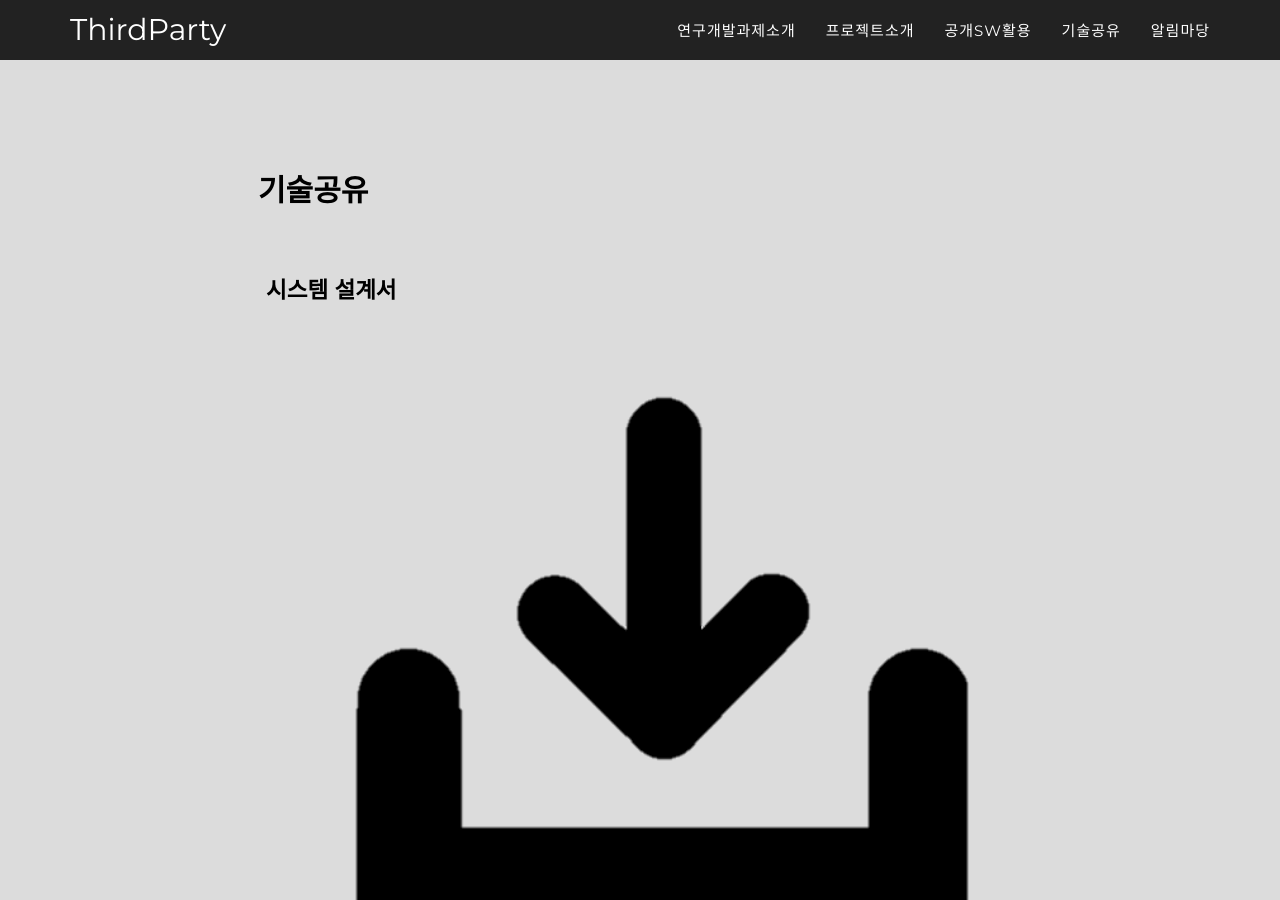
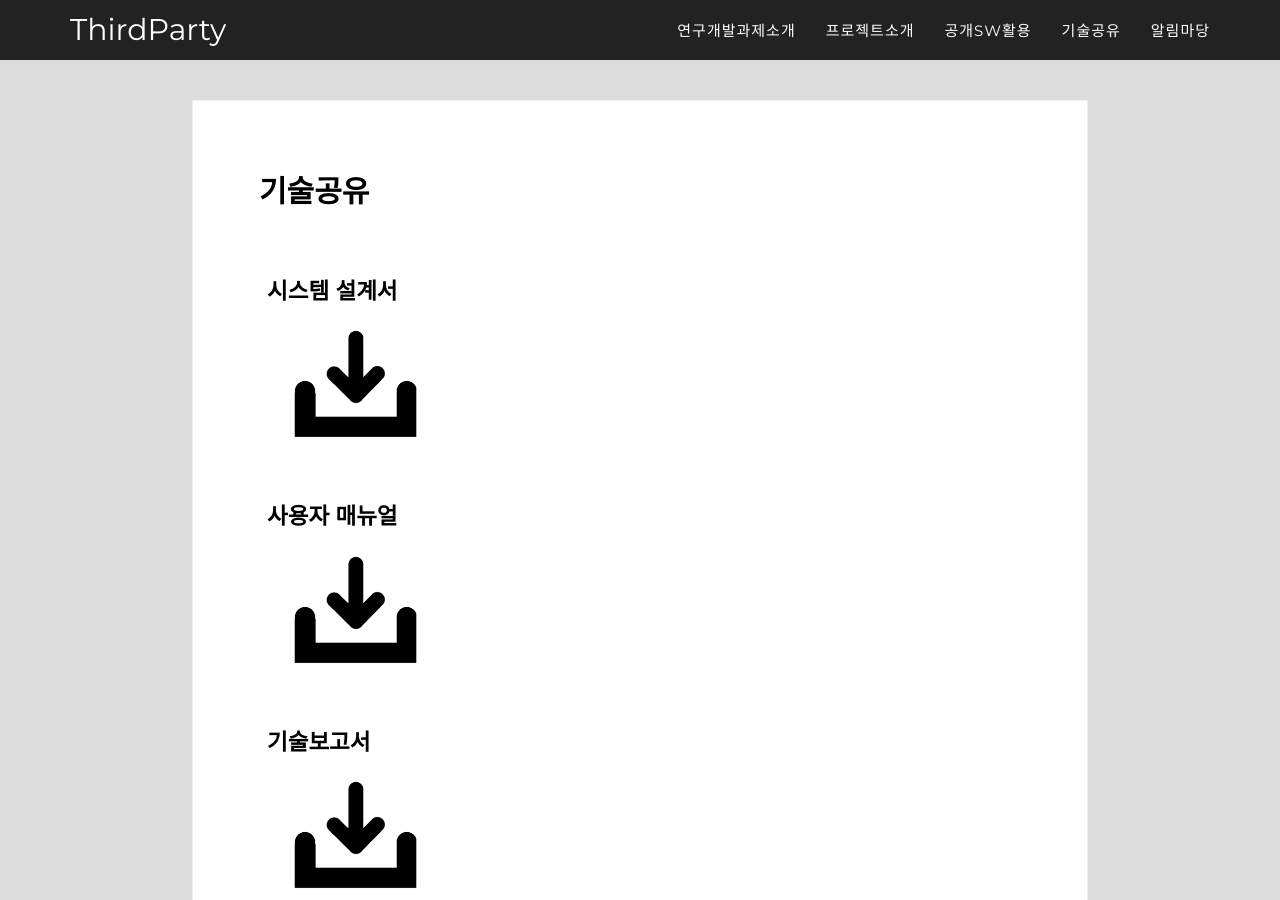
Before and after one commit to ThirdActiveDataExTech/ThirdActiveDataExTech.github.io, a Jekyll site: the page built from 2016_pages/tech-share.html, in a window 1280 px wide and 900 px high. Built offline with Jekyll 4.4.1, drawn with Linux system fonts in a browser that asks for light colours; some web fonts are replaced.

Commit message:
[css 수정]
- 이미지 크기 조절

```diff
--- a/2016_pages/tech-share.html
+++ b/2016_pages/tech-share.html
@@ -5,18 +5,18 @@ title: 기술공유
 ---
 <!--background color-->
 <body style="background: Gainsboro no-repeat fixed center;">
-<div class="event">
+<div class="event black-frame">
     <h1 class="title">{{ page.title }}</h1>
     <h2>시스템 설계서</h2>
-    <a href="#" class="portfolio-link" data-toggle="modal">
-        <img src="/css/2016_style/img/download_icon.png" alt="">
+    <a href="#" data-toggle="modal">
+        <img style="width: 20%" src="/css/2016_style/img/download_icon.png" alt="">
     </a>
     <h2>사용자 매뉴얼</h2>
-    <a href="#" class="portfolio-link" data-toggle="modal">
-        <img src="/css/2016_style/img/download_icon.png" alt="">
+    <a href="#" data-toggle="modal">
+        <img style="width: 20%" src="/css/2016_style/img/download_icon.png" alt="">
     </a>
     <h2>기술보고서</h2>
-    <a href="#" class="portfolio-link" data-toggle="modal">
-        <img src="/css/2016_style/img/download_icon.png" alt="">
+    <a href="#" data-toggle="modal">
+        <img style="width: 20%" src="/css/2016_style/img/download_icon.png" alt="">
     </a>
 </div>
```
